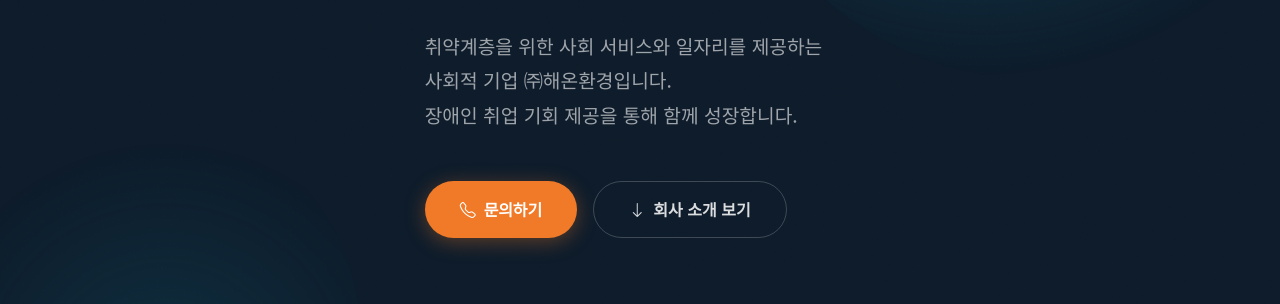
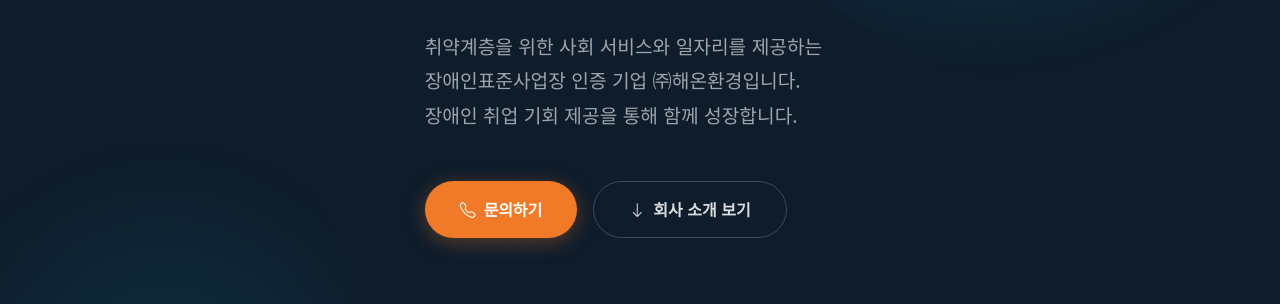
Before and after one commit to sanghoon00/haeon, a plain HTML site: page index.html in a window 1280 px wide. Shown: the part 496-800 px from the top of the page. Drawn offline with nearby package versions, Linux system fonts and the light colour scheme.

Commit message:
Update company description in index.html

```diff
--- a/index.html
+++ b/index.html
@@ -693,7 +693,7 @@
       <span class="hero-title-ko">다 함께, 더 큰 행복</span>
       <p class="hero-desc">
         취약계층을 위한 사회 서비스와 일자리를 제공하는<br>
-        사회적 기업 ㈜해온환경입니다.<br>
+        장애인표준사업장 인증 기업 ㈜해온환경입니다.<br>
         장애인 취업 기회 제공을 통해 함께 성장합니다.
       </p>
       <div class="hero-actions">
```
